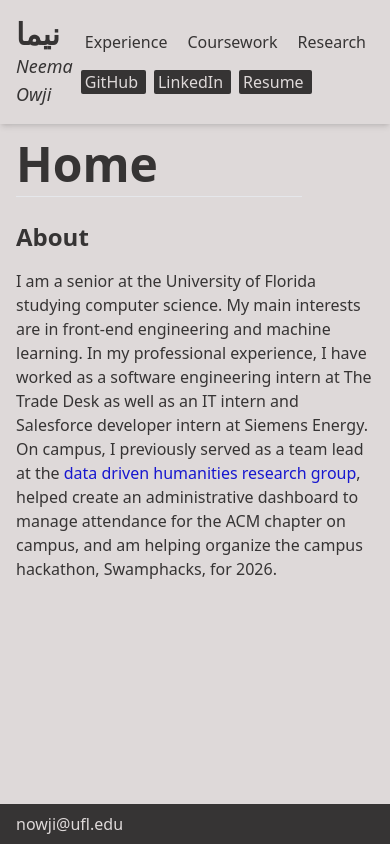
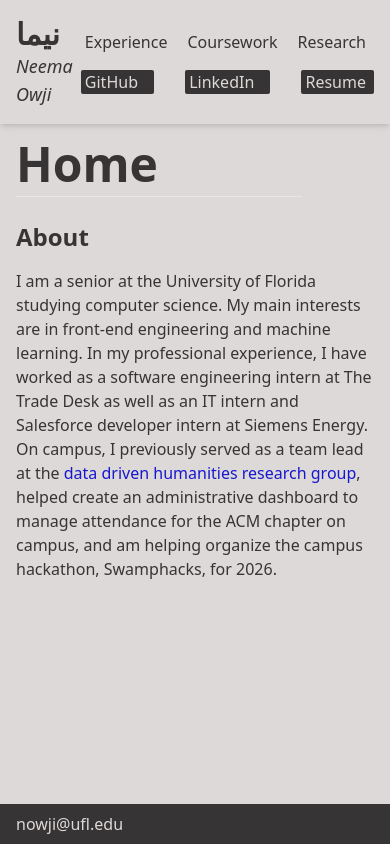
Before and after one commit to nowji/personal-website, a React (Vite) app: page / in a window 390 px wide. Built offline with nearby package versions, Linux system fonts and the light colour scheme.

Commit message:
adjusted button spacing

```diff
--- a/src/components/ExternalLinkButton.tsx
+++ b/src/components/ExternalLinkButton.tsx
@@ -12,8 +12,8 @@ const ExternalLinkButton: React.FC<ExternalLinkButtonProps> = ({ link }) => {
       target="_blank"
       className={
         link.color === "light"
-          ? "block text-dark-gray-primary pl-1 pr-2 hover:bg-[#ede4e4] transition-colors duration-200 rounded-sm"
-          : "block text-off-white-bg pl-1 pr-2 bg-dark-gray-primary hover:bg-[#171616] transition-colors duration-200 rounded-sm"
+          ? "block text-dark-gray-primary pl-1 pr-4 hover:bg-[#ede4e4] transition-colors duration-200 rounded-sm"
+          : "block text-off-white-bg pl-1 pr-4 bg-dark-gray-primary hover:bg-[#171616] transition-colors duration-200 rounded-sm"
       }
     >
       {link.name}
--- a/src/components/Navbar.tsx
+++ b/src/components/Navbar.tsx
@@ -44,7 +44,7 @@ const Navbar: React.FC = () => {
       className="
         w-full h-1/8 p-4
         flex items-center justify-between
-        shadow-md
+        shadow-md mr-3
 
         md:static
         md:w-48
@@ -80,7 +80,7 @@ const Navbar: React.FC = () => {
         <div
           className="
             w-full flex flex-row space-x-2
-            md:flex-col md:space-y-2 md:space-x-0
+            md:flex-col md:space-y-2 md:space-x-0 justify-between
           "
         >
           {links
@@ -97,7 +97,7 @@ const Navbar: React.FC = () => {
         <div
           className="
               w-full flex flex-row space-x-2
-              md:flex-col md:space-y-2 md:space-x-0
+              md:flex-col md:space-y-2 md:space-x-0 justify-between
             "
         >
           {links
```
